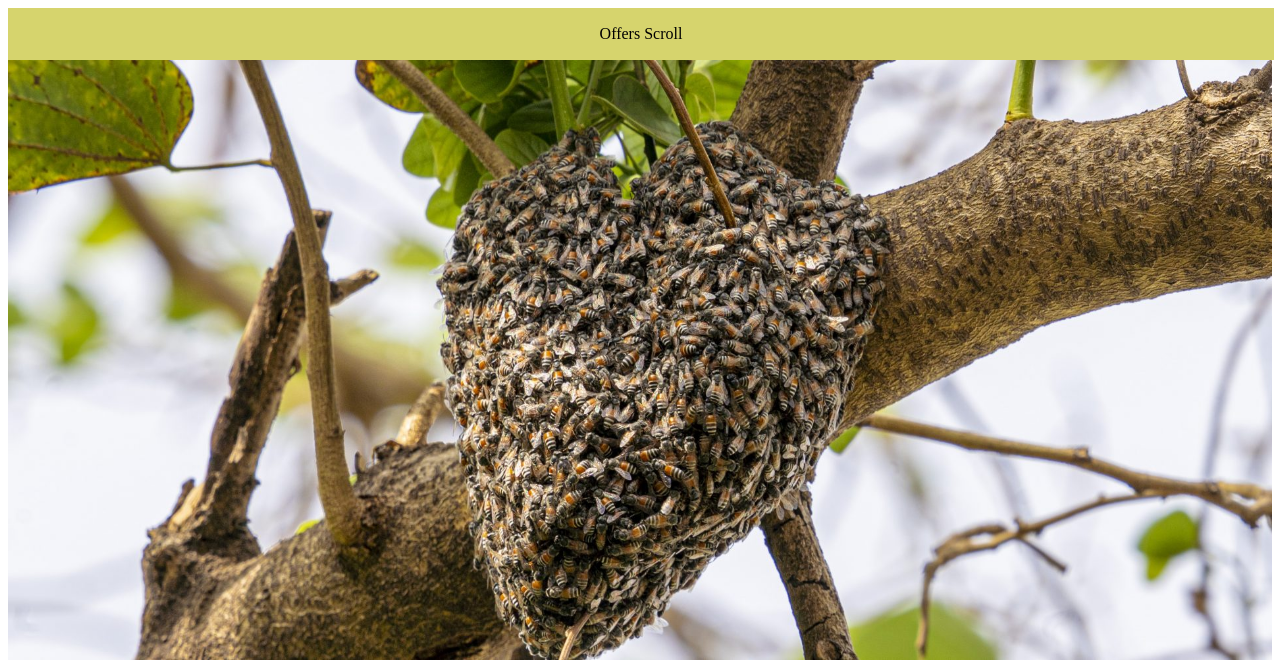
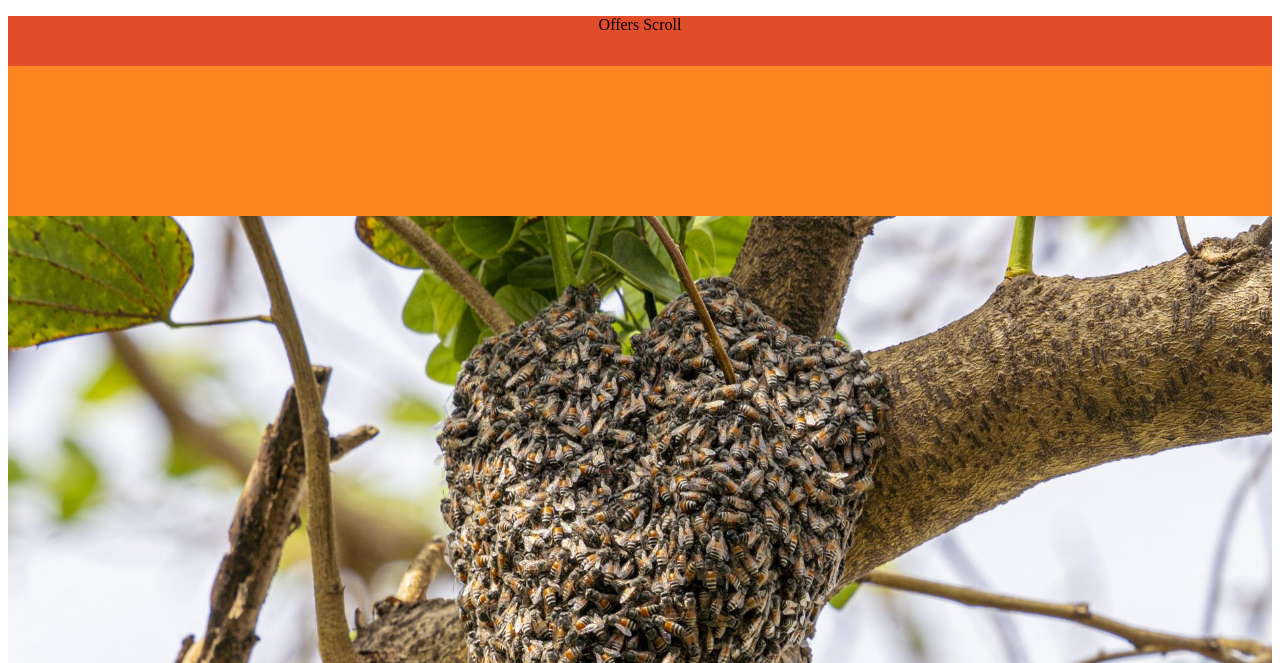
Before and after one commit to rajdandu/FarmFire, a plain HTML site: page index.html in a window 1280 px wide. Shown: the top 663 px of the page. Drawn offline with Linux system fonts and the light colour scheme.

Commit message:
Add files via upload

```diff
--- a/style.css
+++ b/style.css
@@ -1,10 +1,14 @@
 #top{
     height: 50px;
     width: 100%;
-    background-color: #D6D46D;
-    padding: 1px;
+    background-color: #E14D2A;
     text-align: center;
     position: relative
+}
+.logo{
+    background-color: #FD841F;
+    width: 100%;
+    height: 150px;
 }
 .honey{
     margin-top: 20px;
@@ -13,9 +17,9 @@
     font-size: larger;
     font-family: cursive;
     position: absolute;
-
 }
 #honey-img{
     border: 1px solid black;
     color: #D6D46D;
+    border-radius: 15px;
 }
```
